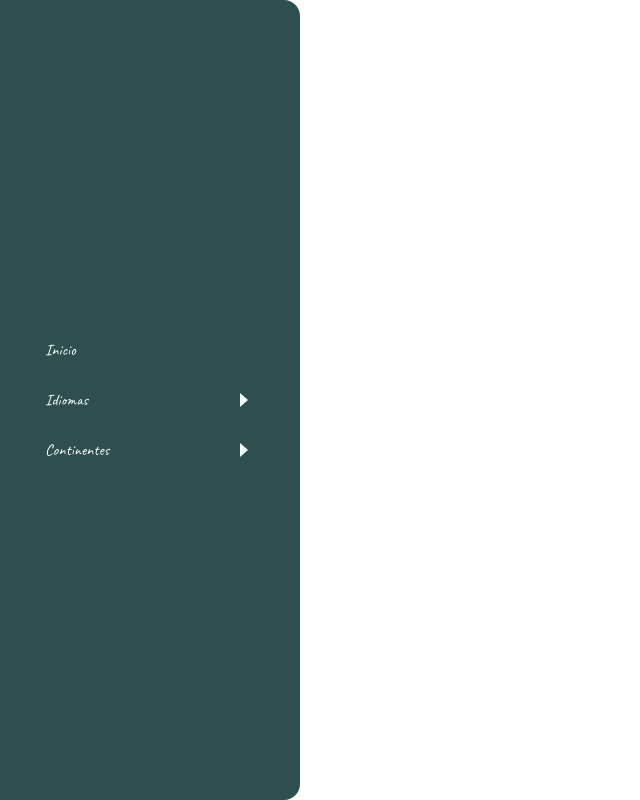
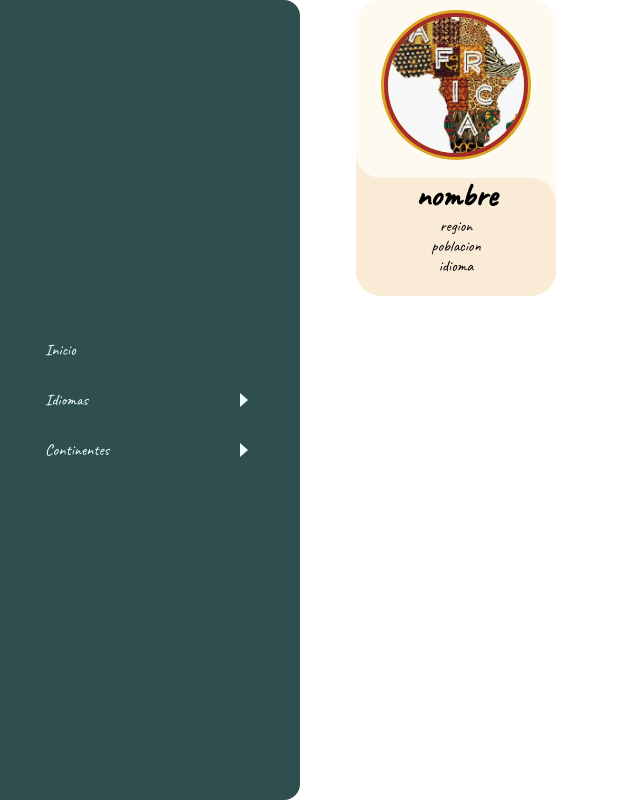
Before and after one commit to OmairaBarrera/paises, a plain HTML site: page index.html in a window 1280 px wide. Shown: the whole page, without its empty margins (0-640 px from the left). Drawn offline with Linux system fonts and the light colour scheme.

Commit message:
feat: :sparkles: Add card
the card form the countries

```diff
--- a/css/style.css
+++ b/css/style.css
@@ -7,6 +7,14 @@
 }
 body{
     font-family: 'Caveat', cursive;
+    display: flex;
+}
+header{
+    width: 300px;
+}
+main{
+    width: calc(100vw - 316px);
+    margin-left: auto;
 }
 .nav{
     width: 300px;
@@ -65,3 +73,61 @@ body{
     transition: height .4s;
     height: 0;
 }
+
+.slide-content{
+    margin: 0 40px;
+}
+.card{
+    width: 200px;
+    border-radius: 25px;
+    background-color: antiquewhite;
+}
+.image-content,
+.card-content{
+    display: flex;
+    flex-direction: column;
+    align-items: center;
+    padding: 10px 14px;
+}
+.image-content{
+    row-gap: 5px;
+    position: relative;
+}
+.overlay{
+    position: absolute;
+    left: 0;
+    top: 0;
+    height: 60%;
+    width: 100%;
+    background-color: floralwhite;
+    border-radius: 25px 25px 0 25px;
+}
+.overlay::before,
+.overlay::after{
+    content: '';
+    position: absolute;
+    right: 0;
+    bottom: -40px;
+    height: 40px;
+    width: 40px;
+    background-color: floralwhite;
+}
+.overlay::after{
+    border-radius: 0 25px 0 0;
+    background-color: antiquewhite;
+}
+.card-image{
+    position: relative;
+    height: 150px;
+    width: 150px;
+    border-radius: 50%;
+    background: goldenrod;
+    padding: 3px;
+}
+.card-image .card-img{
+    height: 100%;
+    width: 100%;
+    object-fit: cover;
+    border-radius: 50%;
+    border: 4px solid brown;
+}
--- a/index.html
+++ b/index.html
@@ -9,6 +9,7 @@
     <link rel="stylesheet" href="./css/style.css">
 </head>
 <body>
+    <header>
         <!--Menu de Navegacion-->
         <nav class="nav">
             <ul class="list">
@@ -53,6 +54,35 @@
                 </li>
             </ul>
         </nav>
+    </header>
+    <main>
+        <div class="slide-container">
+            <div class="slide-content">
+                <div class="card-wrapper">
+                    <div class="card">
+                        <div class="image-content">
+                            <span class="overlay"></span>
+                            <div class="card-image">
+                                <img src="./img/africa.jpg" alt="" class="card-img">
+                            </div>
+                            <div class="card-content">
+                                <h1 class="name">nombre</h1>
+                                <p class="region">region</p>
+                                <p class="poblacion">poblacion</p>
+                                <p class="idioma">idioma</p>
+                            </div>
+                        </div>
+                    </div>
+                </div>
+            </div>
+        </div>
+
+            <!-- <h1>nombre</h1>
+            <p>region</p>
+            <p>poblacion</p>
+            <p>idioma</p> -->
+    </main>
+
     <!--JS-->
     <script src="./main.js"></script>
 </body>
```
Also changed, not shown: readme.txt. Lines whose indentation alone changed are shown as unchanged.
